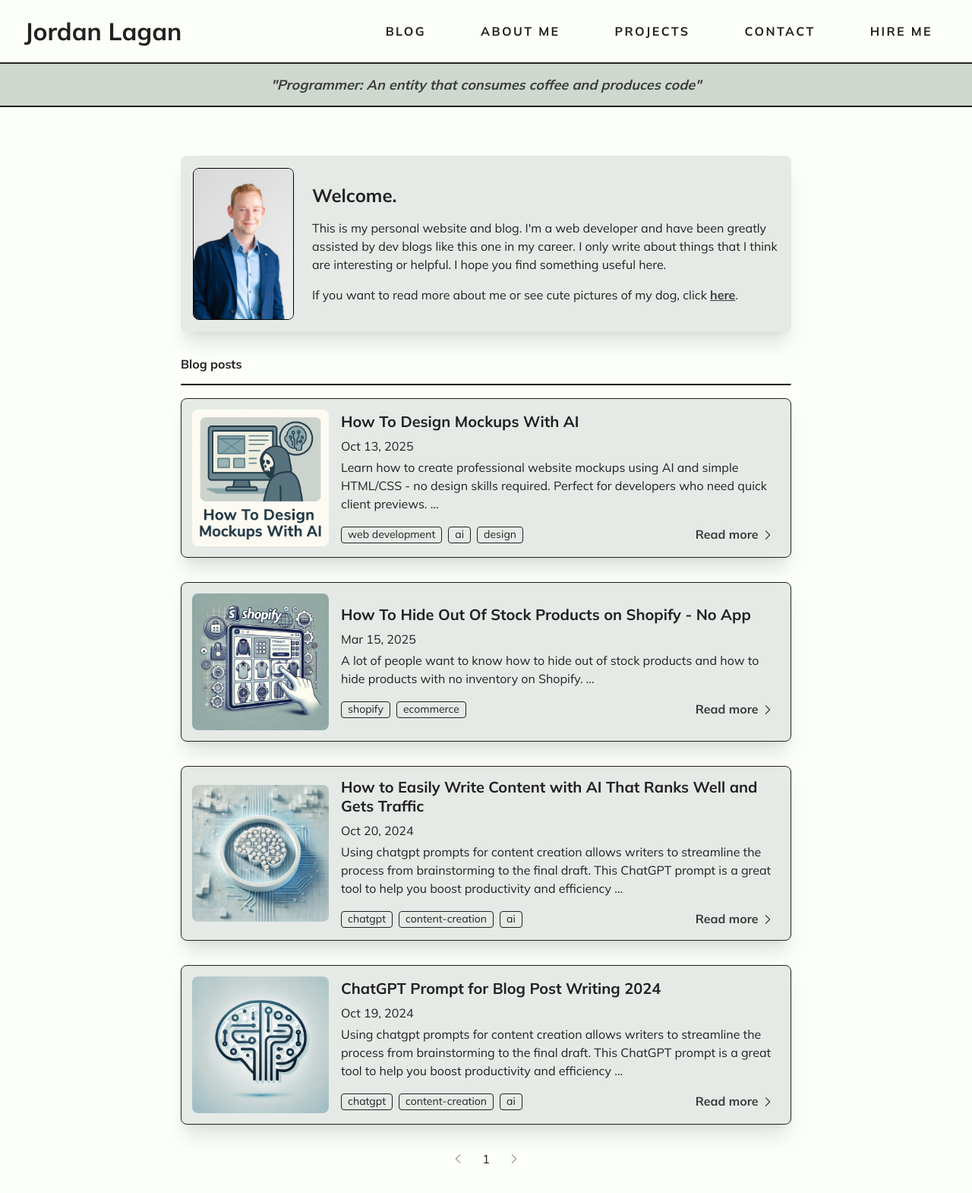
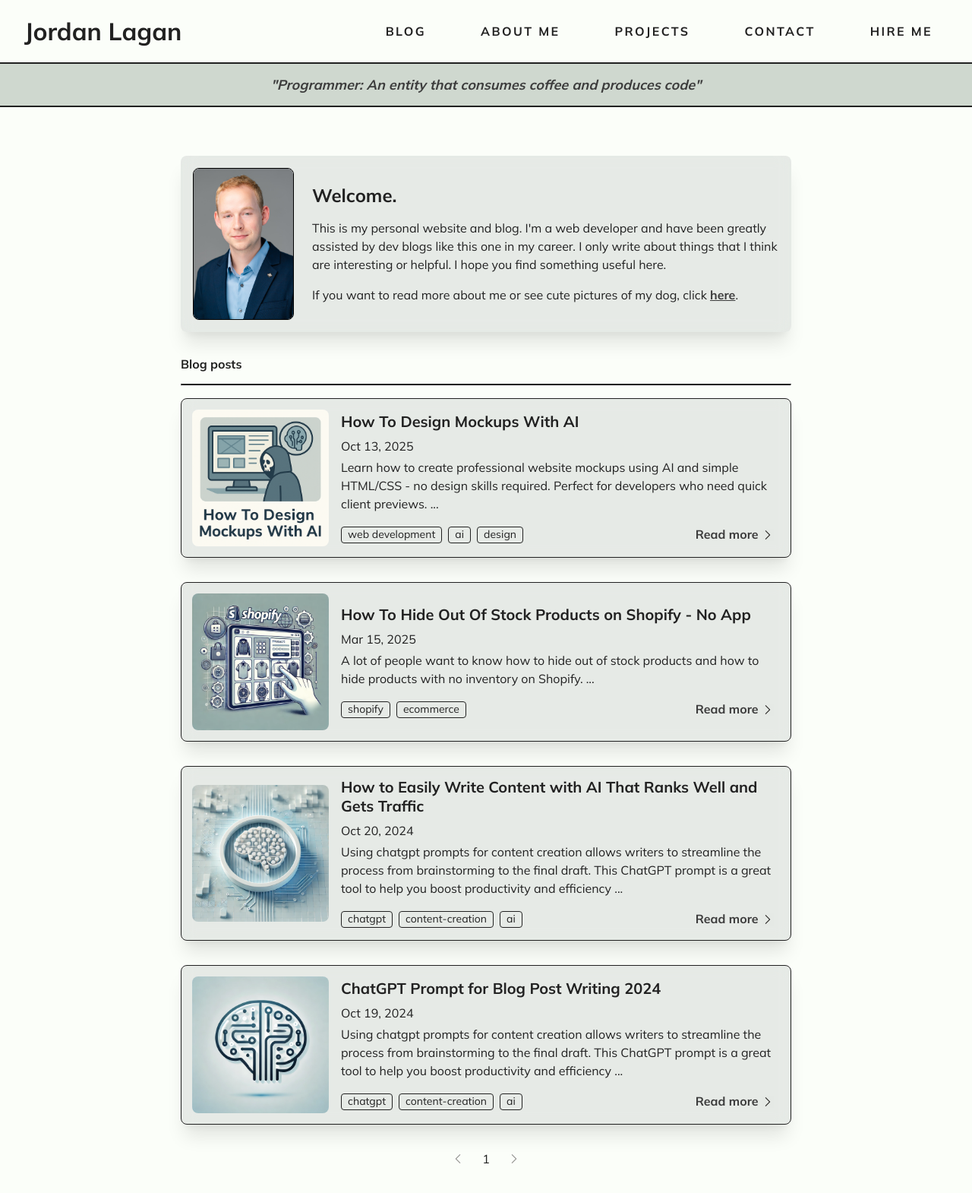
Before and after one commit to Jordanlagan/devblog, a Jekyll site: the page built from index.html, in a window 1280 px wide. Shown: the whole page at 76% size. Built offline with Jekyll 4.4.1, drawn with Linux system fonts in a browser that asks for light colours; the list of posts is cut into pages by our own code.

Commit message:
Updated profile picture

```diff
--- a/index.html
+++ b/index.html
@@ -6,7 +6,7 @@ title: "Web Developer Blog"
 <div class="text-background p-2 rounded element-shadow">
   <div class="homepage-welcome">
     <div class="profile-picture">
-      <img src="/assets/images/home/jordan-lagan-2.jpg" alt="Profile picture">
+      <img src="/assets/images/home/jordan-lagan-3.jpg" alt="Profile picture">
     </div>
     <div class="profile-info">
       <h2>Welcome.</h2>
```
Also changed, not shown: assets/images/home/jordan-lagan-3.jpg (added), 2 other files.
